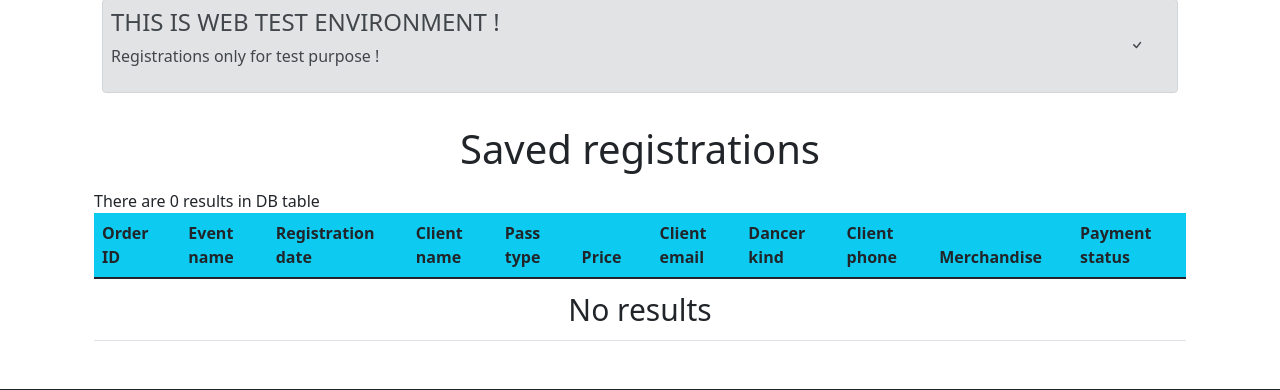
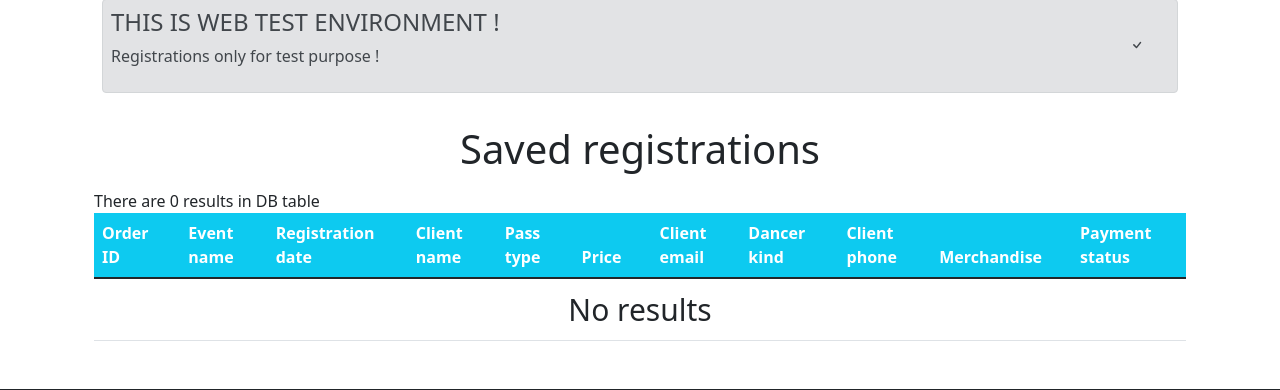
Before and after one commit to SimonB87/Regis, a PHP site: page /manage/registrations.php in a window 1280 px wide. Shown: the part 238-628 px from the top of the page. Run offline with PHP 8.4, Linux system fonts and the light colour scheme; the visitor is signed in with stand-in values (Sample User, id 1); data that the repository does not hold is empty; a stand-in replaces the project's code that opens the database connection.

Commit message:
registrations table - table header in white text

```diff
--- a/manage/components/registrationstable.php
+++ b/manage/components/registrationstable.php
@@ -16,7 +16,7 @@
 
       <table id="orders" class="table search_project_table" data-sorting="true" data-paging="true">
         <thead class="bg-info">
-          <tr>
+          <tr class="text-white">
             <th class="footable-sortable"> Order ID </th>
             <th class="footable-sortable" data-breakpoints="xs sm"> Event name </th>
             <th class="footable-sortable"> Registration date </th>
```
